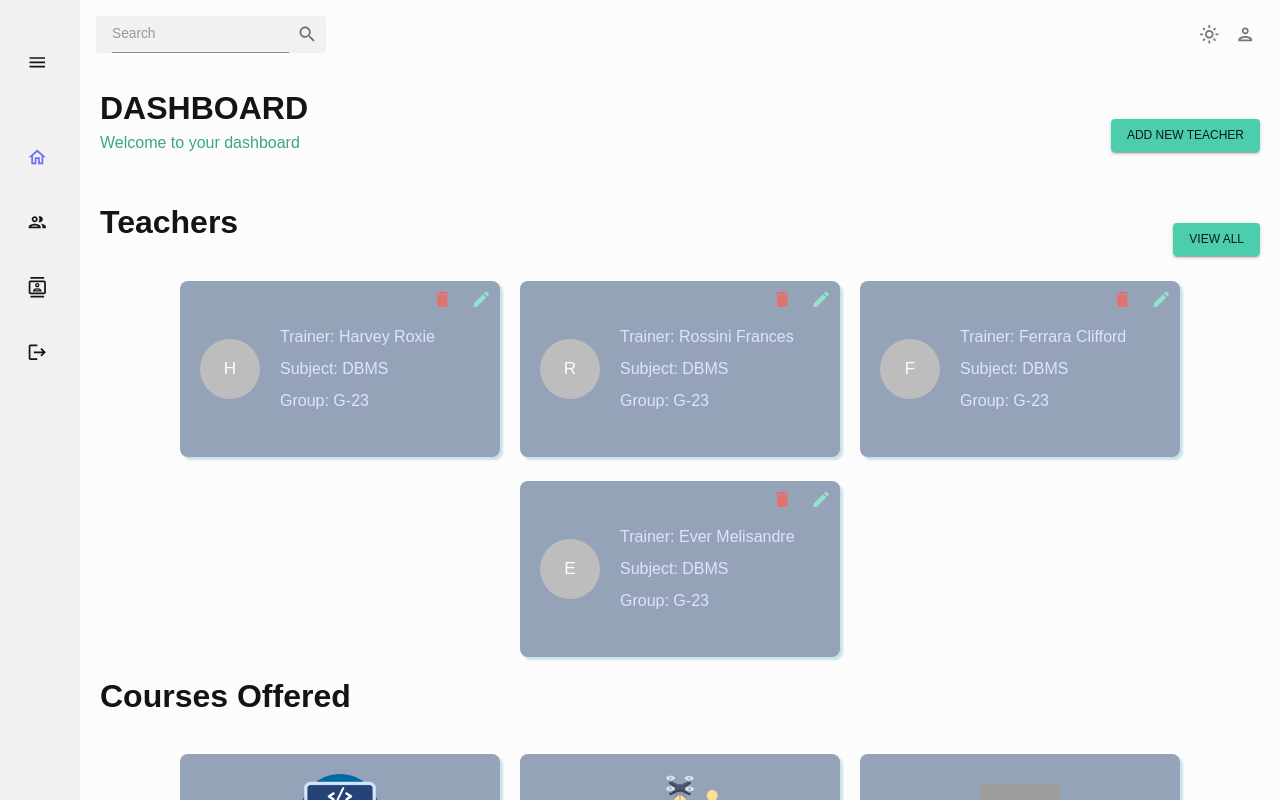
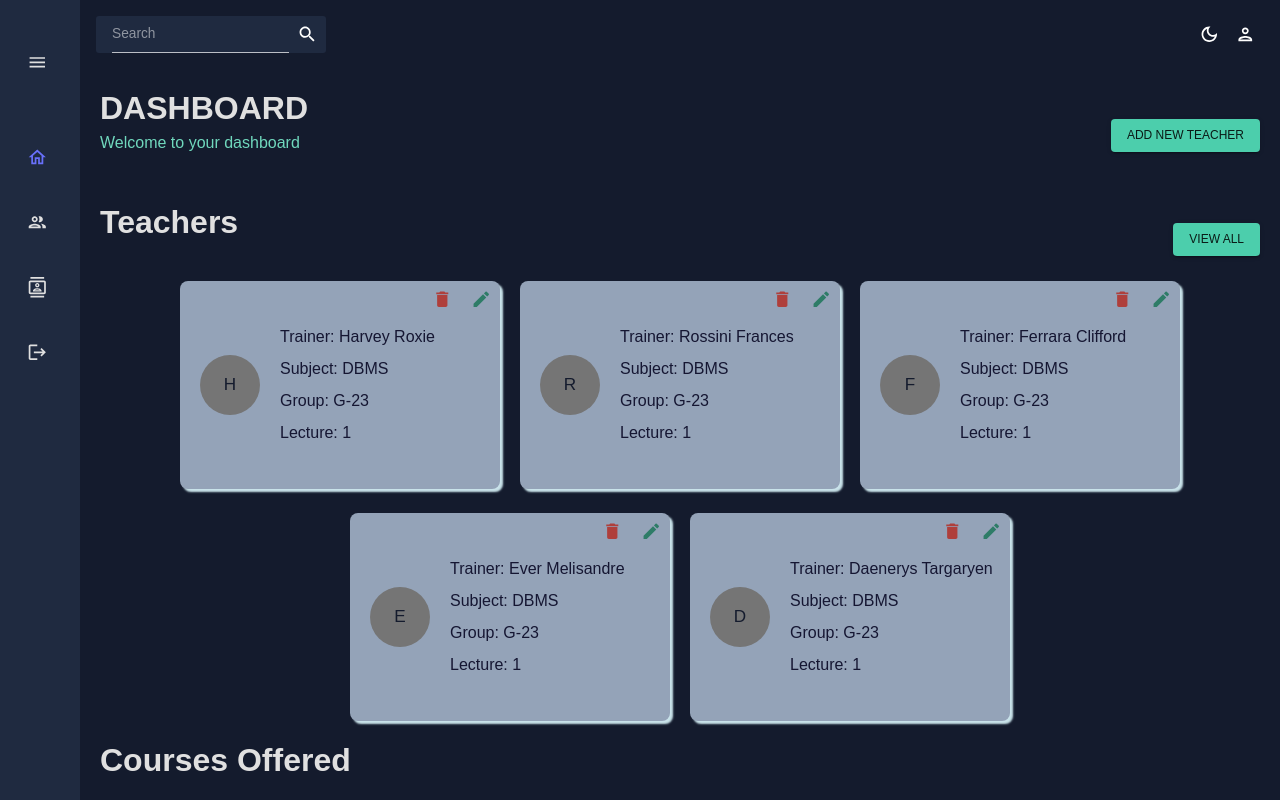
Before and after one commit to harmanjot2002/Dashboard, a React (Create React App) app: page / in a window 1280 px wide. Both pictures are taken after typing "name@example.com", "Sample123" into the empty fields and a click on the button "LOGIN". Built offline with nearby package versions, Linux system fonts and the light colour scheme; grey boxes are pictures that could not be loaded.

Commit message:
update teacher functionality added

```diff
--- a/src/App.js
+++ b/src/App.js
@@ -49,6 +49,7 @@ function App() {
                                 <Route path="/lectures" element={<Lectures />} />
                                 <Route path="/teacher/:id" element={<TeacherProfile />} />
                                 <Route path="/createUser" element={<CreateUser />} />
+                                <Route path="/update/teacher/:id" element={<CreateUser />} />
                             </Routes>
                         </main>
                     </div>
--- a/src/components/DeleteModal.jsx
+++ b/src/components/DeleteModal.jsx
@@ -17,6 +17,7 @@ const style = {
 };
 
 const DeleteModal = ({ open, handleClose,delId }) => {
+    console.log(delId);
 
     const handleDelete = () => {
         const data = JSON.parse(localStorage.getItem("team"));
--- a/src/data/mockData.js
+++ b/src/data/mockData.js
@@ -6,7 +6,10 @@ export const mockDataTeam = [
         age: 35,
         phone: "(665)121-5454",
         subject:"DBMS",
-        group:"G-23"
+        group:"G-23",
+        review:[],
+        lecture:"1",
+        address:"Model Town"
     },
     {
         id: 2,
@@ -15,7 +18,10 @@ export const mockDataTeam = [
         age: 42,
         phone: "(421)314-2288",
         subject:"DBMS",
-        group:"G-23"
+        group:"G-23",
+        review:[],
+        lecture:"1",
+        address:"Model Town"
     },
     {
         id: 3,
@@ -24,7 +30,10 @@ export const mockDataTeam = [
         age: 45,
         phone: "(422)982-6739",
         subject:"DBMS",
-        group:"G-23"
+        group:"G-23",
+        review:[],
+        lecture:"1",
+        address:"Model Town"
     },
     {
         id: 4,
@@ -33,7 +42,10 @@ export const mockDataTeam = [
         age: 16,
         phone: "(921)425-6742",
         subject:"DBMS",
-        group:"G-23"
+        group:"G-23",
+        review:[],
+        lecture:"1",
+        address:"Model Town"
     },
     {
         id: 5,
@@ -42,7 +54,10 @@ export const mockDataTeam = [
         age: 31,
         phone: "(421)445-1189",
         subject:"DBMS",
-        group:"G-23"
+        group:"G-23",
+        review:[],
+        lecture:"1",
+        address:"Model Town"
     },
     {
         id: 6,
@@ -51,7 +66,10 @@ export const mockDataTeam = [
         age: 150,
         phone: "(232)545-6483",
         subject:"DBMS",
-        group:"G-23"
+        group:"G-23",
+        review:[],
+        lecture:"1",
+        address:"Model Town"
     },
     {
         id: 7,
@@ -60,7 +78,10 @@ export const mockDataTeam = [
         age: 44,
         phone: "(543)124-0123",
         subject:"DBMS",
-        group:"G-23"
+        group:"G-23",
+        review:[],
+        lecture:"1",
+        address:"Model Town"
     },
     {
         id: 8,
@@ -69,7 +90,10 @@ export const mockDataTeam = [
         age: 36,
         phone: "(222)444-5555",
         subject:"DBMS",
-        group:"G-23"
+        group:"G-23",
+        review:[],
+        lecture:"1",
+        address:"Model Town"
     },
     {
         id: 9,
@@ -78,6 +102,9 @@ export const mockDataTeam = [
         age: 65,
         phone: "(444)555-6239",
         subject:"DBMS",
-        group:"G-23"
+        group:"G-23",
+        review:[],
+        lecture:"1",
+        address:"Model Town"
     },
 ];
--- a/src/scenes/createUser/index.jsx
+++ b/src/scenes/createUser/index.jsx
@@ -3,7 +3,7 @@ import Header from "../../components/Header";
 import { Divider, TextField, Button, Grid } from "@mui/material";
 import { useFormik } from "formik";
 import * as yup from "yup";
-import { useNavigate } from "react-router-dom";
+import { useLocation, useNavigate } from "react-router-dom";
 import Select from "react-select";
 
 const colourOptions = [
@@ -95,17 +95,25 @@ for(let i = 1;i<25;i++){
 
 const CreateUser = () => {
     const navigate = useNavigate();
-
+    const {state,pathname} = useLocation();
+    let pathState = false;
+    if(pathname.includes("/update")){
+        pathState = true;
+    }
+    else{
+        pathState = false;
+    }
+    console.log(pathState);
     const formik = useFormik({
         initialValues: {
-            email: "",
-            name: "",
-            dob: "",
-            address: "",
-            subject: "",
-            phoneNo: "",
-            lectureNo: "",
-            groupNo: "",
+            email: state?.email || "",
+            name: state?.name || "",
+            dob: state?.age || "",
+            address: state?.address || "",
+            subject: state?.subject || "",
+            phoneNo: state?.phone || "",
+            lectureNo: state?.lecture || "",
+            groupNo: state?.group || "",
         },
         validationSchema: yup.object({
             email: yup
@@ -121,7 +129,6 @@ const CreateUser = () => {
             groupNo: yup.string().required("Required"),
         }),
         onSubmit: (values) => {
-            console.log(values);
             const obj = {
                 email: values.email,
                 name: values.name,
@@ -130,15 +137,42 @@ const CreateUser = () => {
                 phone: values.phoneNo,
                 group: values.groupNo,
                 lecture: values.lectureNo,
-                id:new Date().getTime().toString()
+                id:new Date().getTime().toString(),
+                review:[],
+                address:values.address,
             }
             const data = JSON.parse(localStorage.getItem("team"));
-            data.push(obj);
+            if(pathState){
+                const index = data.findIndex((item)=>item.id === state.id);
+                data[index] = obj;
+            }
+            else{
+                data.push(obj);
+            }
             localStorage.setItem("team",JSON.stringify(data));
             navigate("/");
         },
     });
 
+    const defaultLectureValues = [];
+    const defaultGroupValues = [];
+    const defaultSubjectValues = [];
+    if(state?.lecture){
+        state?.lecture.split(",").map((item)=>{
+            return defaultLectureValues.push({id:item,label:item,value:item})
+        })
+    }
+    if(state?.group){
+        state?.group.split(",").map((item)=>{
+            return defaultGroupValues.push({id:item,label:item,value:item})
+        })
+    }
+    if(state?.subject){
+        state?.subject.split(",").map((item)=>{
+            return defaultSubjectValues.push({id:item,label:item,value:item})
+        })
+    }
+    console.log(defaultLectureValues);
     return (
         <div className="flex flex-col min-h-screen justify-center items-center">
             <div className="flex justify-center items-center flex-col w-[800px]">
@@ -155,7 +189,7 @@ const CreateUser = () => {
                     action=""
                     className="w-full flex flex-col gap-5"
                 >
-                    <Grid container spacing={2}>
+                    <Grid spacing={2}>
                         <Grid item xs={8} md={6}>
                             <div className="mb-5">
                                 <TextField
@@ -243,6 +277,7 @@ const CreateUser = () => {
                                         formik.touched.lectureNo &&
                                         formik.errors.lectureNo
                                     }
+                                    defaultValue={defaultLectureValues}
                                     styles={{
                                         menu: (provided) => ({
                                             ...provided,
@@ -278,6 +313,7 @@ const CreateUser = () => {
                                         formik.touched.subject &&
                                         formik.errors.subject
                                     }
+                                    defaultValue={defaultSubjectValues}
                                     styles={{
                                         menu: (provided) => ({
                                             ...provided,
@@ -353,6 +389,7 @@ const CreateUser = () => {
                                         formik.touched.groupNo &&
                                         formik.errors.groupNo
                                     }
+                                    defaultValue={defaultGroupValues}
                                     styles={{
                                         menu: (provided) => ({
                                             ...provided,
@@ -375,7 +412,7 @@ const CreateUser = () => {
                             color="secondary"
                             variant="contained"
                         >
-                            Add User
+                            {pathState ? "Update Teacher" : "Add User"}
                         </Button>
                     </div>
                 </form>
--- a/src/scenes/dashboard/components/TeacherCard.js
+++ b/src/scenes/dashboard/components/TeacherCard.js
@@ -3,7 +3,7 @@ import React from "react";
 import { tokens } from "../../../theme";
 import "./CardsStyles.css";
 
-const TeacherCard = ({ img, subject, trainer, group, icon }) => {
+const TeacherCard = ({ img, subject, trainer, group, icon,lecture }) => {
     const theme = useTheme();
     const colors = tokens(theme.palette.mode);
     return (
@@ -39,6 +39,13 @@ const TeacherCard = ({ img, subject, trainer, group, icon }) => {
                     >
                         {`Group: ${group}`}
                     </Typography>
+                    <Typography
+                        variant="h5"
+                        color={colors.blueAccent[900]}
+                        style={{ lineHeight: "2" }}
+                    >
+                        {`Lecture: ${lecture}`}
+                    </Typography>
                 </div>
             </div>
         </div>
--- a/src/scenes/dashboard/index.jsx
+++ b/src/scenes/dashboard/index.jsx
@@ -11,8 +11,9 @@ import dsa from "../../assets/dsa.png";
 import js from "../../assets/js.png";
 import cloud from "../../assets/cloud.png";
 import { tokens } from "../../theme";
-import { Link, Navigate } from "react-router-dom";
+import { Link, Navigate, useNavigate } from "react-router-dom";
 import { useEffect, useMemo, useState } from "react";
+import DeleteModal from "../../components/DeleteModal";
 
 const lectures = [
     {
@@ -79,18 +80,28 @@ const courses = [
     },
 ];
 
-
 const Dashboard = () => {
+    const navigate = useNavigate();
     const theme = useTheme();
     const colors = tokens(theme.palette.mode);
     const token = localStorage.getItem("token");
-    const mockData = useMemo(()=>{
-        return JSON.parse(localStorage.getItem("team")).reverse();
-    },[])
-    const [teacher,setTeacher] = useState([]);
+    const [isDelOpen, setIsDelOpen] = useState(false);
+    const [delId, setDelId] = useState(null);
+    const handleClose = () => {
+        setIsDelOpen(false);
+        setRefresh((prevValue) => !prevValue);
+    };
+    const [refresh, setRefresh] = useState(false);
+    const handleOpen = (e) => {
+        setIsDelOpen(true);
+        setDelId(e.id);
+    };
+    const [teacher, setTeacher] = useState([]);
     useEffect(() => {
+        const mockData = JSON.parse(localStorage.getItem("team"));
+        console.log("mock Data", mockData);
         setTeacher(mockData.reverse().splice(0, 5));
-    }, [mockData]);
+    }, [refresh]);
 
     if (!token) {
         return <Navigate to={"/login"} />;
@@ -127,9 +138,13 @@ const Dashboard = () => {
                                     justifyContent="space-around"
                                 >
                                     <Delete
+                                        onClick={() => {
+                                            handleOpen(teacher);
+                                        }}
                                         style={{ color: colors.redAccent[600] }}
                                     />
                                     <ModeIcon
+                                        onClick={()=>{navigate("/update/teacher/"+teacher.id,{state:teacher})}}
                                         style={{
                                             color: colors.greenAccent[700],
                                         }}
@@ -141,6 +156,7 @@ const Dashboard = () => {
                             trainer={teacher.name}
                             group={teacher.group}
                             key={teacher.id}
+                            lecture={teacher.lecture}
                         />
                     ))}
                 </div>
@@ -177,6 +193,11 @@ const Dashboard = () => {
                     ))}
                 </div>
             </Box>
+            <DeleteModal
+                delId={delId}
+                open={isDelOpen}
+                handleClose={handleClose}
+            />
         </Box>
     );
 };
--- a/src/scenes/team/index.jsx
+++ b/src/scenes/team/index.jsx
@@ -6,12 +6,14 @@ import ModeIcon from "@mui/icons-material/Mode";
 import Header from "../../components/Header";
 import { useState } from "react";
 import DeleteModal from "../../components/DeleteModal";
+import { useNavigate } from "react-router-dom";
 
 const Team = () => {
+    const navigate = useNavigate();
+    const theme = useTheme();
+    const colors = tokens(theme.palette.mode);
     const [isDelOpen, setIsDelOpen] = useState(false);
     const [delId, setDelId] = useState(null);
-    const theme = useTheme();
-    const colors = tokens(theme.palette.mode);
     const handleClose = () => setIsDelOpen(false);
     const handleOpen = (e) => {
         setIsDelOpen(true);
@@ -54,7 +56,14 @@ const Team = () => {
                         justifyContent="space-around"
                         borderRadius="4px"
                     >
-                        <IconButton>
+                        <IconButton
+                            // onClick={() => {
+                            //     navigate("/update/teacher/" + val.id, {
+                            //         state: val,
+                            //     });
+                            // }}
+                            onClick={()=>{navigate("/update/teacher/"+val.id,{state:val.row})}}
+                        >
                             <ModeIcon />
                         </IconButton>
                         <IconButton onClick={() => handleOpen(val)}>
@@ -107,7 +116,11 @@ const Team = () => {
                     pageSizeOptions={[5, 10, 25]}
                 />
             </Box>
-            <DeleteModal delId={delId}  open={isDelOpen} handleClose={handleClose} />
+            <DeleteModal
+                delId={delId}
+                open={isDelOpen}
+                handleClose={handleClose}
+            />
         </Box>
     );
 };
--- a/src/theme.js
+++ b/src/theme.js
@@ -201,17 +201,17 @@ export const ColorModeContext = createContext({
 export const useMode = () => {
   const [mode, setMode] = useState("dark");
 
-  useEffect(() => {
-    // Get the current hour (0-23)
-    const currentHour = new Date().getHours();
+  // useEffect(() => {
+  //   // Get the current hour (0-23)
+  //   const currentHour = new Date().getHours();
 
-    // Set the theme mode based on the time of day
-    if (currentHour >= 19 || currentHour < 7) {
-      setMode("dark"); // Set to dark mode between 7pm and 7am
-    } else {
-      setMode("light"); // Set to light mode during the day
-    }
-  }, []);
+  //   // Set the theme mode based on the time of day
+  //   if (currentHour >= 19 || currentHour < 7) {
+  //     setMode("dark"); // Set to dark mode between 7pm and 7am
+  //   } else {
+  //     setMode("light"); // Set to light mode during the day
+  //   }
+  // }, []);
 
   const colorMode = useMemo(
     () => ({
```
